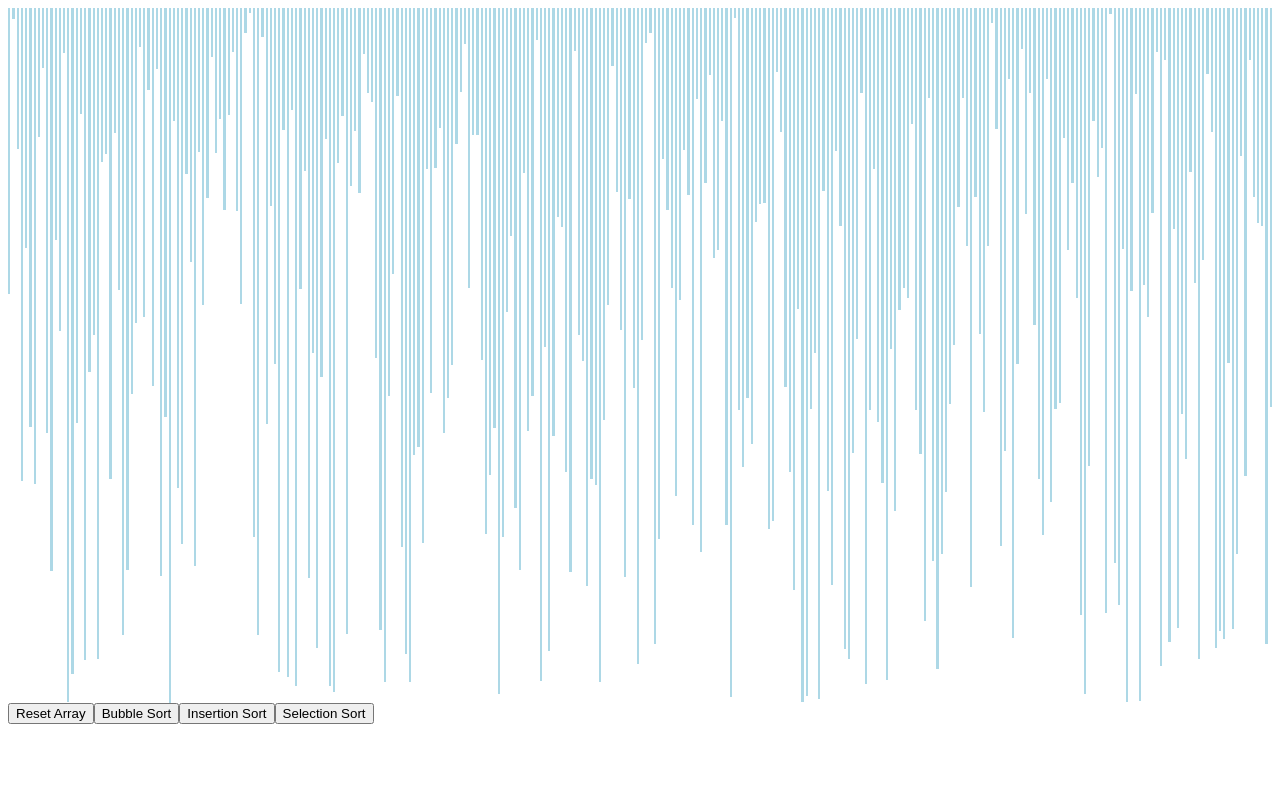
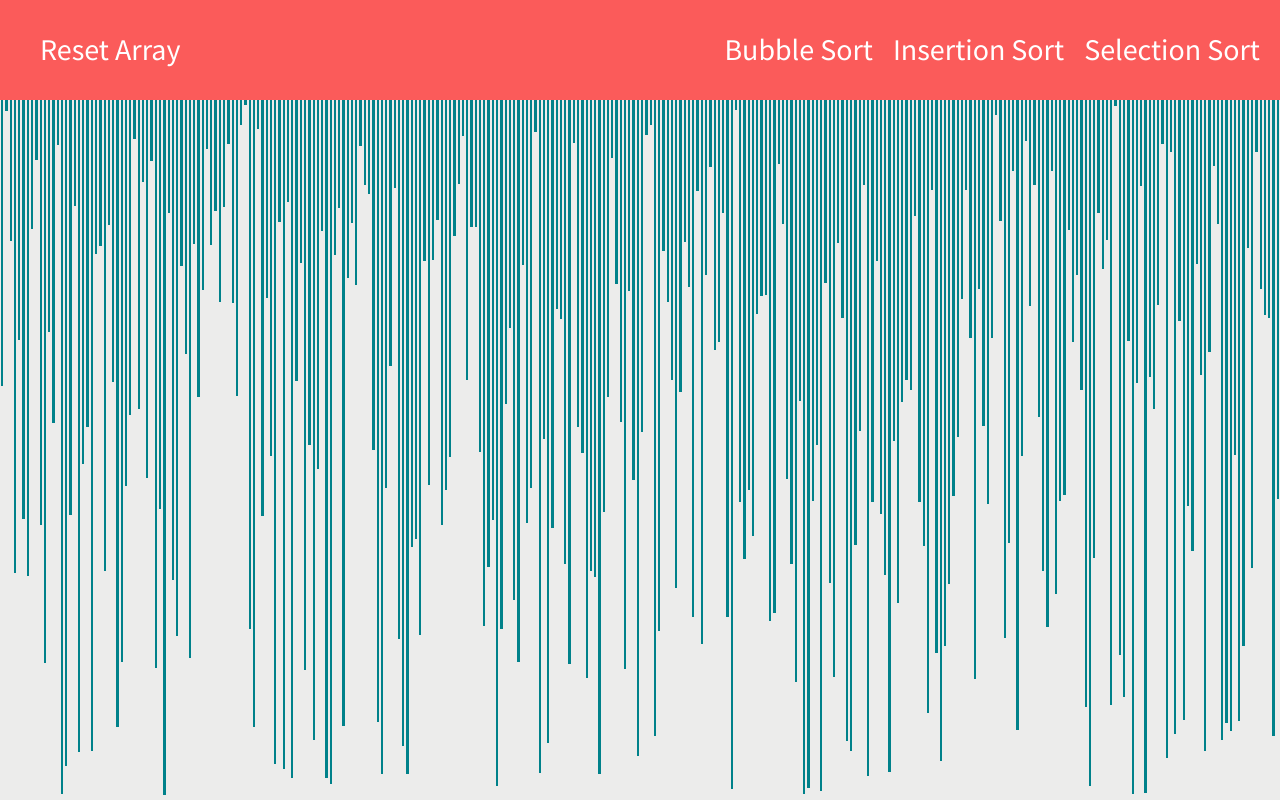
Before and after one commit to danielturato/sorting-algo-visualiser, a React (Create React App) app: page / in a window 1280 px wide. Built offline with nearby package versions, Linux system fonts and the light colour scheme.

Commit message:
Implemented nav menu

```diff
--- a/public/index.html
+++ b/public/index.html
@@ -10,6 +10,7 @@
       content="Web site created using create-react-app"
     />
     <link rel="apple-touch-icon" href="logo192.png" />
+    <link href="https://fonts.googleapis.com/css?family=Source+Sans+Pro&display=swap" rel="stylesheet">
     <!--
       manifest.json provides metadata used when your web app is installed on a
       user's mobile device or desktop. See https://developers.google.com/web/fundamentals/web-app-manifest/
--- a/src/App.js
+++ b/src/App.js
@@ -1,14 +1,13 @@
 import React, {Component} from 'react';
 
 import './App.css';
-import Menu from './components/Menu.js';
 import BubbleSortAnimations from './algorithms/BubbleSort.js';
 import InsertionSortAnimations from './algorithms/InsertionSort.js';
 import SelectionSortAnimations from './algorithms/SelectionSort.js';
 
 const ANIMATION_SPEED = 1;
-const FINISHED_COLOUR = 'orange';
-const DEFAULT_COLOUR = 'lightblue';
+const FINISHED_COLOUR = '#EC9B3B';
+const DEFAULT_COLOUR = '#00818A';
 
 class App extends Component {
 
@@ -127,6 +126,23 @@ class App extends Component {
   render() {
     return (
       <>
+        <nav className="main-nav">
+          <ul className="main-nav-items">
+            <li id="resetArray" onClick={() => this.generateArray()}>
+            Reset Array
+            </li>
+            <li onClick={() => this.bubbleSort()}>
+            Bubble Sort
+            </li>
+            <li onClick={() => this.insertionSort()}>
+            Insertion Sort
+            </li>
+            <li onClick={() => this.selectionSort()}>
+            Selection Sort
+            </li>
+          </ul>
+        </nav>
+
         <div className="list-container">
           {this.state.array.map((value, idx) => (
           <div
@@ -139,10 +155,6 @@ class App extends Component {
           </div>
           ))}
         </div>
-        <button onClick={() => this.generateArray()}>Reset Array</button>
-        <button onClick={() => this.bubbleSort()}>Bubble Sort</button>
-        <button onClick={() => this.insertionSort()}>Insertion Sort</button>
-        <button onClick={() => this.selectionSort()}>Selection Sort</button>
       </>
     );
   }
--- a/src/index.css
+++ b/src/index.css
@@ -1,5 +1,15 @@
+* {
+  box-sizing: border-box;
+  font-family: 'Source Sans Pro', sans-serif;
+  font-size: 30px;
+}
+
 body {
   height: 100%;
+  margin: 0;
+  background-color: #ECECEB;
+  overflow-x: hidden;
+  overflow-y: hidden;
 }
 
 #root-container {
@@ -10,7 +20,40 @@ body {
   height: 100%;
   display: flex;
   justify-content: center;
+  margin-top: 100px;
   /* top: 100px; */
+}
+
+.main-nav {
+  position: fixed;
+  top: 0px;
+  width: 100%;
+  height: 100px;
+  background-color: #FB5B5A;
+  padding: 0;
+  margin: 0;
+}
+
+.main-nav .main-nav-items {
+  display: flex;
+  flex-wrap: wrap;
+  justify-content: center;
+  list-style: none;
+}
+
+#resetArray {
+  margin-right: auto;
+}
+
+.main-nav-items li {
+  display: inline-block;
+  padding-right: 20px;
+  color: white;
+}
+
+.main-nav-items li:hover {
+  color: #ECECEB;
+  cursor: pointer;
 }
 
 .list-bar {
```
Also changed, not shown: src/components/List.js (deleted, +0 -19 lines), src/components/Menu.js (+6 -3 lines).
